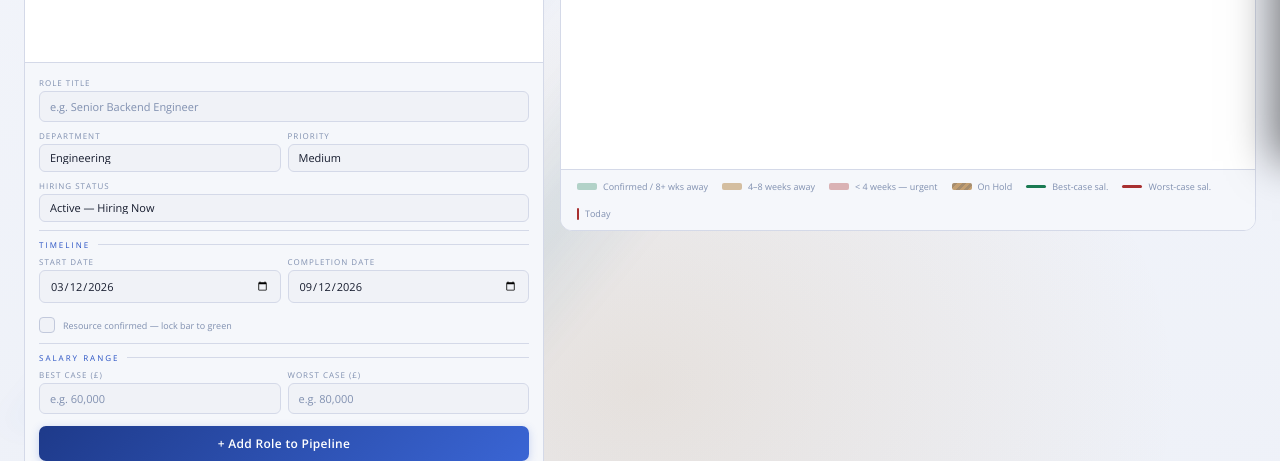
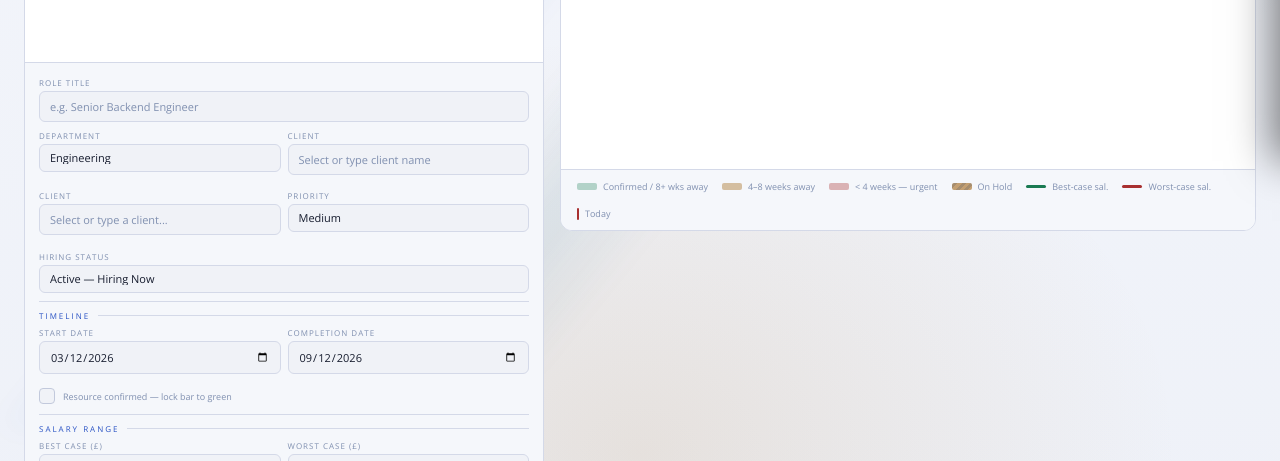
Before and after one commit to woza1999/RecruitmentPlanner, a plain HTML site: page index.html in a window 1280 px wide. Shown: the part 639-1100 px from the top of the page. Drawn offline with nearby package versions, Linux system fonts and the light colour scheme; no server answers.

Commit message:
Add client field with dropdown and free-text support

```diff
--- a/index.html
+++ b/index.html
@@ -115,6 +115,21 @@
                     <option>Finance</option><option>HR</option><option>Data</option><option>Other</option>
                   </select>
                 </div>
+                <div class="fg">
+  <label class="fl">Client</label>
+  <input
+    class="fi"
+    id="f-client"
+    list="client-options"
+    placeholder="Select or type client name"
+  />
+  <datalist id="client-options"></datalist>
+</div>
+                <div class="fg">
+  <label class="fl">Client</label>
+  <input class="fi" id="f-client" list="client-options" placeholder="Select or type a client..." />
+  <datalist id="client-options"></datalist>
+</div>
                 <div>
                   <label class="fl">Priority</label>
                   <select class="fi" id="f-priority">
```
